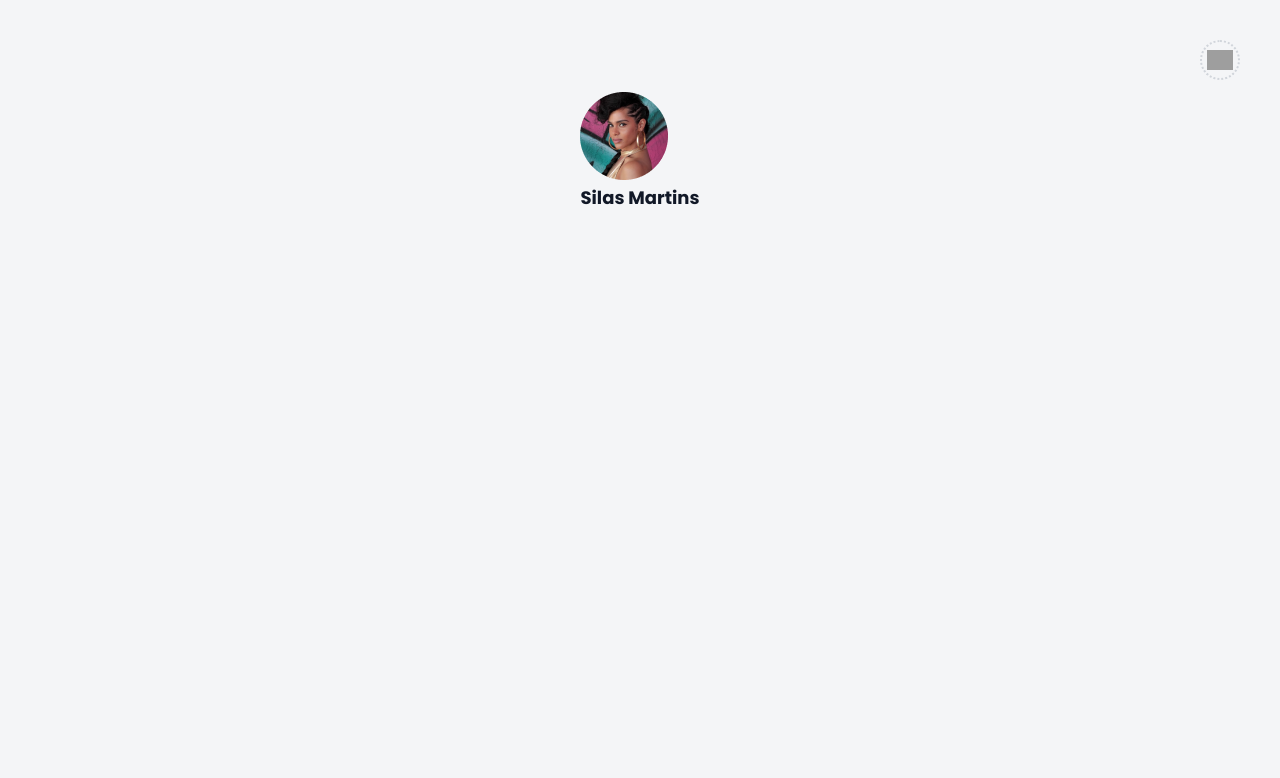
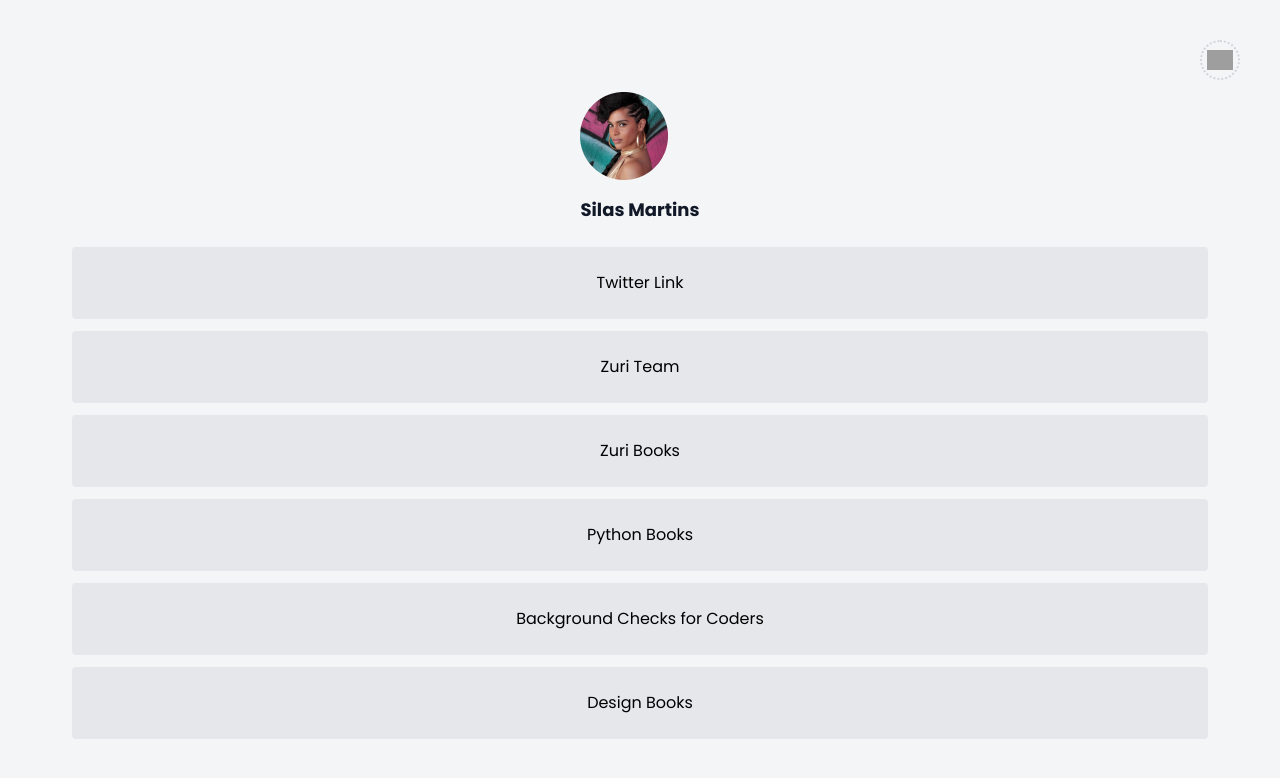
Before and after one commit to silas07official/HNGI-9-Frontend-task-stage-one, a React (Create React App) app: page / in a window 1280 px wide. Shown: the top 778 px of the page. Built offline with nearby package versions, Linux system fonts and the light colour scheme; grey boxes are pictures that could not be loaded.

Commit message:
built the link component

```diff
--- a/src/App.jsx
+++ b/src/App.jsx
@@ -1,10 +1,15 @@
 import Navbar from "./components/Navbar";
 import Profile from "./components/Profile";
+import Links from "./components/Links";
+
+
+
 function App() {
   return (
     <div className="mx-8 md:mx-10">
       <Navbar />
       <Profile />
+      <Links />
     </div>
   );
 }
--- /dev/null
+++ b/src/components/Links.jsx
@@ -0,0 +1,19 @@
+import React from 'react'
+import { btnLinks } from '../constants'
+
+const Links = () => (
+    <section className="mt-8 md:mt-3 flex flex-row justify-center">
+        <div className='mt-3 w-full mx-8'>
+        <ul className="list-none">
+            {btnLinks.map((btnLink, index) => (
+                <li key={btnLink.id} className='font-poppins hover:cursor-pointer text-[16px] py-[24px] px-[32px] mb-3 rounded text-center bg-gray-200'>
+                    <a href={btnLink.goto} id={btnLink.id}>{btnLink.label}</a>
+                </li>
+            ))}
+        </ul>
+        </div>
+    </section>
+  )
+
+
+export default Links
--- a/src/components/Profile.jsx
+++ b/src/components/Profile.jsx
@@ -3,9 +3,9 @@ import profile from "../assets/profileImage.png";
 
 const Profile = () => (
   <section className="mt-2 md:mt-3 flex flex-row justify-center">
-    <div>
+    <div className="">
       <img src={profile} alt="" id="profile__img" />
-      <h1 id="twitter" className="mt-1 text-[18px] font-bold text-gray-900 md:text-[18px] font-poppins text-center">Silas Martins</h1>
+      <h1 id="twitter" className="mt-4 text-[18px] font-bold text-gray-900 md:text-[18px] font-poppins text-center">Silas Martins</h1>
     </div>
   </section>
 );
```
